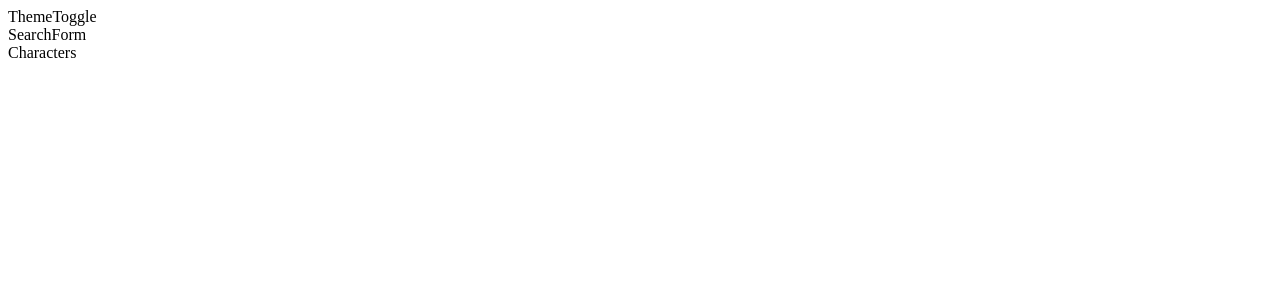
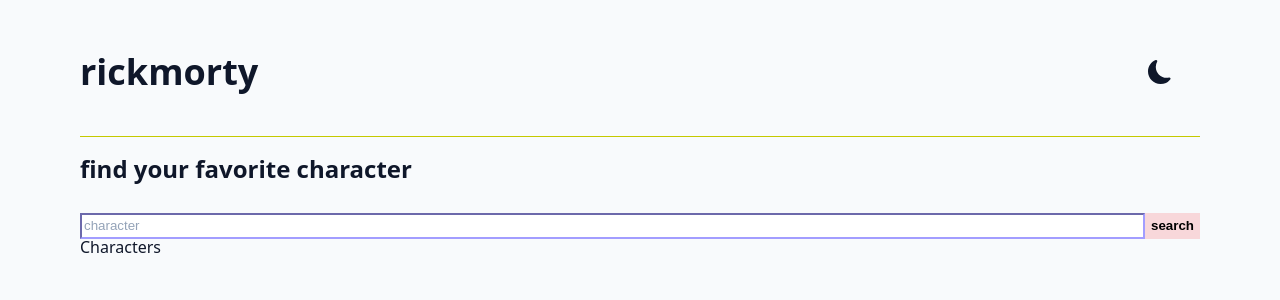
Before and after one commit to hinno666/rickmorty, a React (Vite) app: page / in a window 1280 px wide. Shown: the top 300 px of the page. Built offline with nearby package versions, Linux system fonts and the light colour scheme.

Commit message:
added toggle theme/create any components with css styles

```diff
--- a/package.json
+++ b/package.json
@@ -10,6 +10,9 @@
     "preview": "vite preview"
   },
   "dependencies": {
+    "@tanstack/react-query": "^4.36.1",
+    "@tanstack/react-query-devtools": "^4.36.1",
+    "axios": "^1.5.1",
     "react": "^18.2.0",
     "react-dom": "^18.2.0",
     "react-icons": "^4.11.0"
--- /dev/null
+++ b/src/components/SearchForm/SearchForm.css
@@ -0,0 +1,29 @@
+::placeholder {
+    font-family: inherit;
+    color: var(--grey-400);
+}
+
+.search-form {
+    margin-top: 2rem;
+    display: grid;
+    grid-template-columns: 1fr auto;
+}
+
+.search-form-input {
+    border-color: var(--primary-300);
+    transition: var(--darkModeTransition);
+    height: 20px;
+}
+
+.search-form-btn {
+    cursor: pointer;
+    background-color: var(--red-light);
+    border: none;
+    font-weight: 600;
+    transition: var(--transition);
+}
+
+.search-form-btn:hover {
+    background: var(--primary-300);
+    color: var(--black);
+}
--- a/src/components/SearchForm/SearchForm.jsx
+++ b/src/components/SearchForm/SearchForm.jsx
@@ -1,11 +1,25 @@
-import { useGlobalContext } from "../context/context"
+import './SearchForm.css'
 
 export const SearchForm = () => {
-    const { hello } = useGlobalContext()
 
-    console.log(hello);
+    const handleSubmit = (e) => {
+        e.preventDefault();
+        const searchValue = e.target.elements.search.value;
+        if (!searchValue) return;
+    }
 
     return (
-        <div>SearchForm</div>
+        <>
+            <h2 className="form-title">find your favorite character</h2>
+            <form className="search-form" onSubmit={handleSubmit}>
+                <input
+                    type="text"
+                    className="search-form-input"
+                    name='search'
+                    placeholder='character'
+                />
+                <button type="submit" className='search-form-btn'>search</button>
+            </form>
+        </>
     )
 }
--- /dev/null
+++ b/src/components/ThemeToggle/ThemeToggle.css
@@ -0,0 +1,85 @@
+h1 span {
+    opacity: 0;
+    animation: fadeIn 1s ease-in-out forwards;
+}
+
+@keyframes fadeIn {
+    0% {
+        opacity: 0;
+    }
+
+    100% {
+        opacity: 1;
+    }
+}
+
+h1 {
+    font-size: 36px;
+    --textColor: var(--dark-mode-text-color);
+    font-weight: 600;
+}
+
+h1 span:nth-child(1) {
+    animation-delay: 0.2s;
+}
+
+h1 span:nth-child(2) {
+    animation-delay: 0.3s;
+}
+
+h1 span:nth-child(3) {
+    animation-delay: 0.5s;
+}
+
+h1 span:nth-child(4) {
+    animation-delay: 0.7s;
+}
+
+h1 span:nth-child(5) {
+    animation-delay: 0.9s;
+}
+
+h1 span:nth-child(6) {
+    animation-delay: 1.1s;
+}
+
+h1 span:nth-child(7) {
+    animation-delay: 1.3s;
+}
+
+h1 span:nth-child(8) {
+    animation-delay: 1.5s;
+}
+
+h1 span:nth-child(9) {
+    animation-delay: 1.7s;
+}
+
+
+.toggle-theme {
+    display: flex;
+    justify-content: space-between;
+    align-items: center;
+    padding: 1rem 0;
+    border-bottom: 1px rgb(197, 201, 0) solid;
+}
+
+.toggle-theme-btn {
+    background: transparent;
+    border-color: transparent;
+    width: 5rem;
+    height: 2rem;
+    display: grid;
+    place-items: center;
+    cursor: pointer;
+}
+
+.toggle-icon {
+    font-size: 1.5rem;
+    color: var(--textColor);
+}
+
+.dark-theme {
+    --textColor: var(--dark-mode-text-color);
+    --backgroundColor: var(--dark-mode-bg-color);
+}
--- a/src/components/ThemeToggle/ThemeToggle.jsx
+++ b/src/components/ThemeToggle/ThemeToggle.jsx
@@ -1,5 +1,35 @@
+import { useGlobalContext } from "../context/context"
+import { BsFillMoonFill, BsFillSunFill } from 'react-icons/bs'
+
+
+import './ThemeToggle.css'
+
 export const ThemeToggle = () => {
+
+  const { isDarkMode, toggleDarkTheme } = useGlobalContext()
+
   return (
-    <div>ThemeToggle</div>
+    <section className="toggle-theme">
+      <div className="logo">
+        <h1>
+          <span>r</span>
+          <span>i</span>
+          <span>c</span>
+          <span>k</span>
+          <span>m</span>
+          <span>o</span>
+          <span>r</span>
+          <span>t</span>
+          <span>y</span>
+        </h1>
+      </div>
+      <button className="toggle-theme-btn" onClick={toggleDarkTheme}>
+        {isDarkMode ? (
+          <BsFillSunFill className="toggle-icon" />
+        ) : (
+          <BsFillMoonFill className="toggle-icon" />
+        )}
+      </button>
+    </section>
   )
 }
--- a/src/components/context/context.jsx
+++ b/src/components/context/context.jsx
@@ -4,9 +4,16 @@
 
 export const AppProvider = ({ children }) => {
 
-    const hello = 'hello';
+    const [isDarkMode, setIsDarkMode] = useState(false);
 
-    return <AppContext.Provider value={{ hello }}>
+    const toggleDarkTheme = () => {
+        const newDarkTheme = !isDarkMode;
+        setIsDarkMode(newDarkTheme);
+        const body = document.querySelector('body');
+        body.classList.toggle('dark-theme');
+    }
+
+    return <AppContext.Provider value={{ isDarkMode, toggleDarkTheme }}>
         {children}
     </AppContext.Provider>
 }
--- a/src/index.css
+++ b/src/index.css
@@ -0,0 +1,92 @@
+::after,
+::before {
+    margin: 0;
+    padding: 0;
+    box-sizing: border-box;
+}
+
+html {
+    font-size: 16px;
+    scroll-behavior: smooth;
+}
+
+body {
+    background: var(--backgroundColor);
+    color: var(--textColor);
+    transition: var(--darkModeTransition);
+    font-family: system-ui, -apple-system, BlinkMacSystemFont, 'Segoe UI', Roboto,
+        Oxygen, Ubuntu, Cantarell, 'Open Sans', 'Helvetica Neue', sans-serif;
+    font-weight: 400;
+    line-height: 1;
+}
+
+a {
+    text-decoration: none;
+}
+
+img {
+    width: 100%;
+}
+
+:root {
+    /* colors */
+    --primary-100: #e2e0ff;
+    --primary-200: #c1beff;
+    --primary-300: #a29dff;
+    --primary-400: #837dff;
+    --primary-500: #645cff;
+    --primary-600: #504acc;
+    --primary-700: #3c3799;
+    --primary-800: #282566;
+    --primary-900: #141233;
+
+    /* grey */
+    --grey-50: #f8fafc;
+    --grey-100: #f1f5f9;
+    --grey-200: #e2e8f0;
+    --grey-300: #cbd5e1;
+    --grey-400: #94a3b8;
+    --grey-500: #64748b;
+    --grey-600: #475569;
+    --grey-700: #334155;
+    --grey-800: #1e293b;
+    --grey-900: #0f172a;
+    /* rest of the colors */
+    --black: #222;
+    --white: #fff;
+    --red-light: #f8d7da;
+    --red-dark: #842029;
+    --green-light: #d1e7dd;
+    --green-dark: #0f5132;
+
+    --small-text: 0.875rem;
+    --extra-small-text: 0.7em;
+    /* rest of the vars */
+    --borderRadius: 0.25rem;
+    --letterSpacing: 1px;
+    --transition: 0.3s ease-in-out all;
+    --max-width: 1120px;
+    --fixed-width: 600px;
+    --view-width: 90vw;
+    /* box shadow*/
+    --shadow-1: 0 1px 3px 0 rgba(0, 0, 0, 0.1), 0 1px 2px 0 rgba(0, 0, 0, 0.06);
+    --shadow-2: 0 4px 6px -1px rgba(0, 0, 0, 0.1),
+        0 2px 4px -1px rgba(0, 0, 0, 0.06);
+    --shadow-3: 0 10px 15px -3px rgba(0, 0, 0, 0.1),
+        0 4px 6px -2px rgba(0, 0, 0, 0.05);
+    --shadow-4: 0 20px 25px -5px rgba(0, 0, 0, 0.1),
+        0 10px 10px -5px rgba(0, 0, 0, 0.04);
+    /* dark mode setup */
+    --dark-mode-bg-color: #211627;
+    --dark-mode-text-color: #ffffff;
+    --backgroundColor: var(--grey-50);
+    --textColor: var(--grey-900);
+    --darkModeTransition: color 0.3s ease-in-out,
+        background-color 0.3s ease-in-out;
+}
+
+main {
+    max-width: 1120px;
+    width: 90vw;
+    margin: 0 auto;
+}
--- a/src/main.jsx
+++ b/src/main.jsx
@@ -2,9 +2,15 @@
 import App from './App.jsx'
 import './index.css'
 import { AppProvider } from './components/context/context.jsx'
+import { QueryClient, QueryClientProvider } from '@tanstack/react-query'
+import { ReactQueryDevtools } from '@tanstack/react-query-devtools'
+
+const queryClient = new QueryClient();
 
 ReactDOM.createRoot(document.getElementById('root')).render(
   <AppProvider>
-    <App />
+    <QueryClientProvider client={queryClient}>
+      <App />
+    </QueryClientProvider>
   </AppProvider>
 )
--- /dev/null
+++ b/src/utils.js
@@ -0,0 +1,5 @@
+import axios from "axios";
+
+export const customFetch = axios.create({
+  baseURL: `https://rickandmortyapi.com/api/character/?name=${characterName}`,
+});
```
Also changed, not shown: 1 other file (tests, documents, lock files or other folders).
